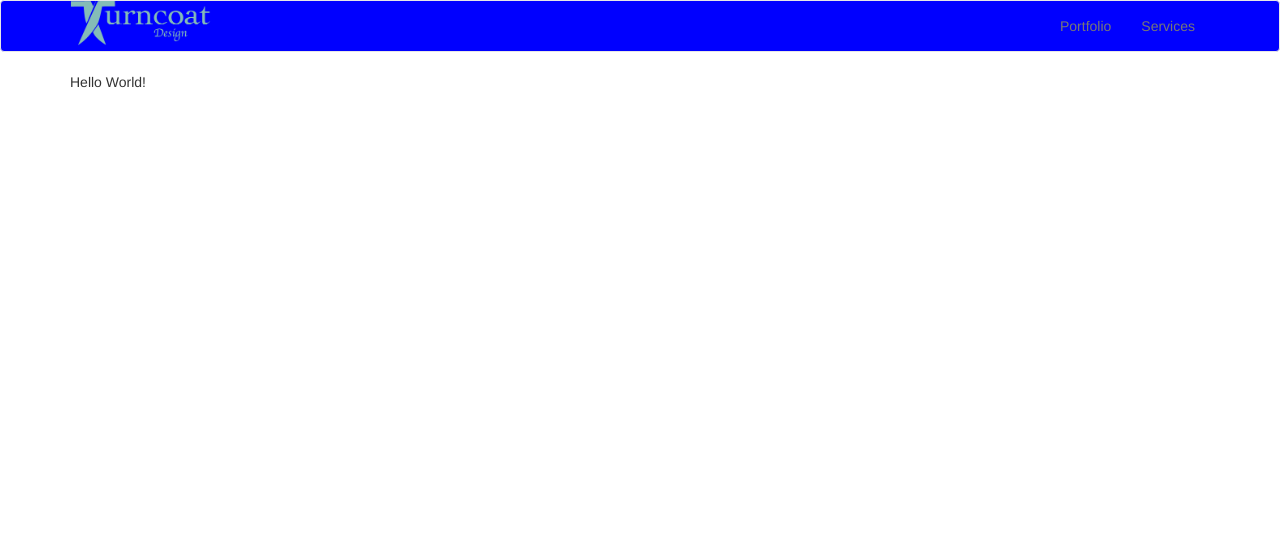
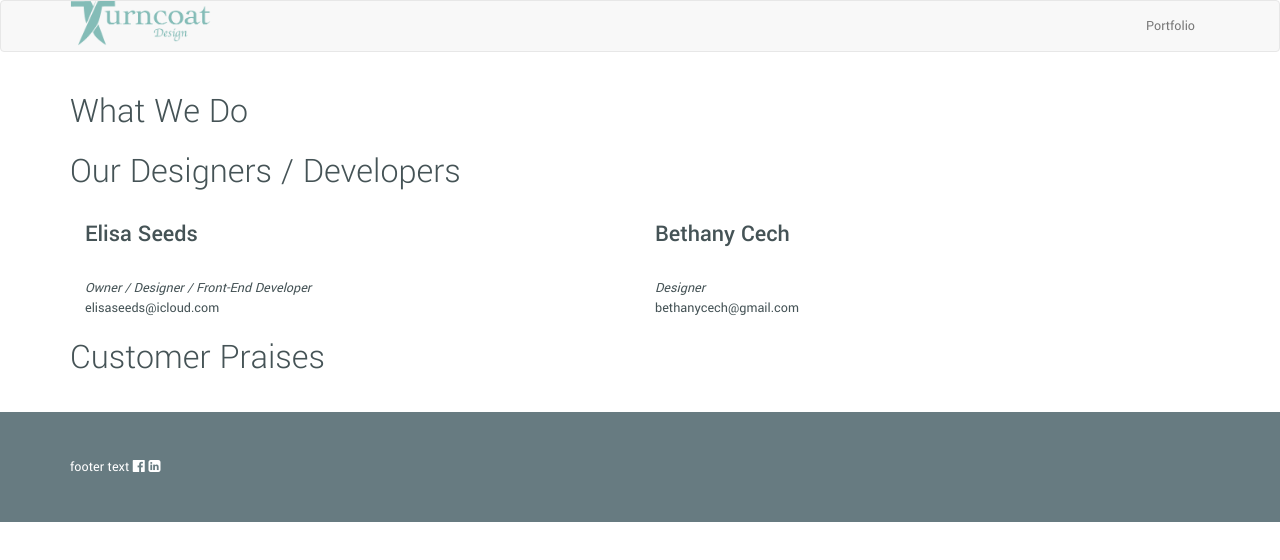
Before and after one commit to elisahq7/TurncoatDesign.Website, a plain HTML site: page Index.html in a window 1280 px wide. Drawn offline with nearby package versions, Linux system fonts and the light colour scheme; some packages are replaced by stand-ins of ours; files that its build step writes are made by us from their sources.

Commit message:
Added some angular

```diff
--- /dev/null
+++ b/Assets/CSS/Site.css
@@ -0,0 +1,16 @@
+
+body {
+	font-family: 'Yantramanav', sans-serif;
+	color: #455356;
+}
+
+h1 {
+	font-weight: 300;
+}
+
+footer {
+	background: #677b81;
+	color: white;
+	padding: 45px 0;
+	margin-top: 25px;
+}
--- a/Assets/CSS/Site.less
+++ /dev/null
@@ -1,6 +0,0 @@
-
-@base: blue;
-
-.navbar-default {
-	background: @base;
-}
--- a/Index.html
+++ b/Index.html
@@ -3,10 +3,10 @@
 <head>
 	<title>Turncoat Design, LLC</title>
 
- 	<script src="https://use.fontawesome.com/43c9643925.js"></script>
- 	 <link rel="stylesheet" href="http://maxcdn.bootstrapcdn.com/bootstrap/3.3.6/css/bootstrap.min.css" integrity="sha384-1q8mTJOASx8j1Au+a5WDVnPi2lkFfwwEAa8hDDdjZlpLegxhjVME1fgjWPGmkzs7" crossorigin="anonymous" />
+ 	<link rel="stylesheet" href="http://maxcdn.bootstrapcdn.com/bootstrap/3.3.6/css/bootstrap.min.css" integrity="sha384-1q8mTJOASx8j1Au+a5WDVnPi2lkFfwwEAa8hDDdjZlpLegxhjVME1fgjWPGmkzs7" crossorigin="anonymous" />
     <link href="http://fonts.googleapis.com/icon?family=Material+Icons" rel="stylesheet" />
-    <link href='http://fonts.googleapis.com/css?family=Source+Sans+Pro:300,300italic,400,400italic,600,600italic,700,700italic' rel='stylesheet' type='text/css' />
+    <link href='https://fonts.googleapis.com/css?family=Yantramanav:400,100,300,500,700' rel='stylesheet' type='text/css'>
+     <link href="Assets/CSS/font-awesome.min.css" type="text/css" rel="stylesheet" />
     <link href="Assets/CSS/Site.css" type="text/css" rel="stylesheet" />
 </head>
 <body>
@@ -30,7 +30,6 @@
             <div class="collapse navbar-collapse" id="bs-example-navbar-collapse-1">
                 <ul class="nav navbar-nav navbar-right">
                     <li><a href="#/portfolio">Portfolio</a></li>
-                    <li><a href="#contact">Services</a></li>
                 </ul>
             </div><!-- /.navbar-collapse -->
         </div><!-- /.container -->
@@ -40,6 +39,11 @@
 		{{name}}
 	</div>
 	<footer>
+        <div class="container">
+            footer text
+            <i class="fa fa-facebook-official"></i>
+            <i class="fa fa-linkedin-square"></i>
+        </div>
 	</footer>
 
 	<script src="http://ajax.aspnetcdn.com/ajax/jQuery/jquery-1.12.2.min.js"></script>
--- a/Pages/Home.html
+++ b/Pages/Home.html
@@ -1,3 +1,13 @@
 
+<h1>What We Do</h1>
 
-{{name}}
+<h1>Our Designers / Developers</h1>
+
+<div class="col-sm-6" ng-repeat="d in designers">
+	<h3>{{d.name}}</h3><br>
+	<i>{{d.position}}</i><br>
+	{{d.email}}
+</div>
+
+<div style="clear: both"></div>
+<h1>Customer Praises</h1>
--- a/Scripts/app.js
+++ b/Scripts/app.js
@@ -21,7 +21,17 @@ app.config(["$routeProvider",
 
 app.controller("HomeCtrl", [ "$scope",
 	function($scope) {
-		$scope.name = "Hello World!";
+		$scope.designers = [
+            {
+                name: 'Elisa Seeds',
+                email: 'elisaseeds@icloud.com',
+                position: 'Owner / Designer / Front-End Developer'
+            },{
+                name: 'Bethany Cech',
+                email: 'bethanycech@gmail.com',
+                position: 'Designer'
+            }
+        ];
 	}
 ]);
 
```
Also changed, not shown: Assets/CSS/font-awesome.min.css (added).
